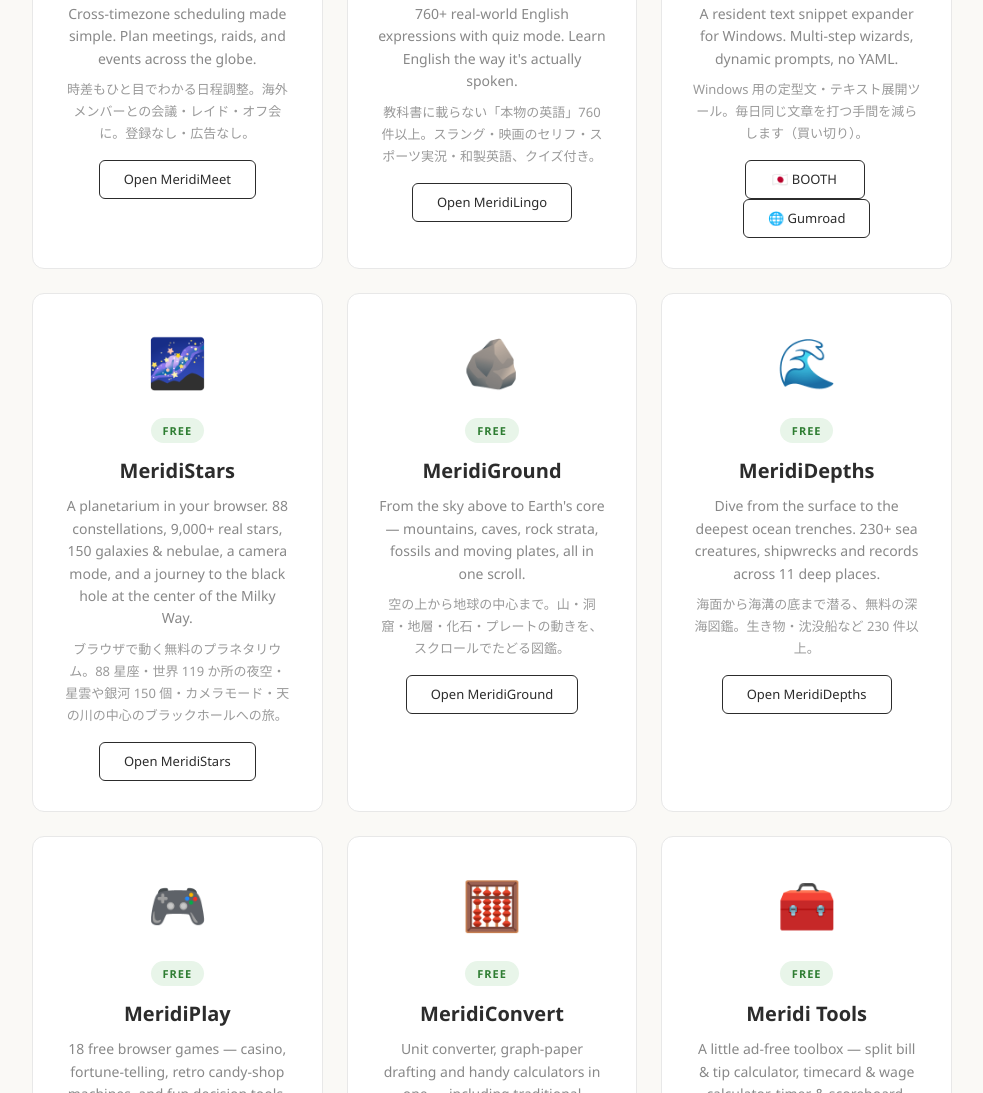
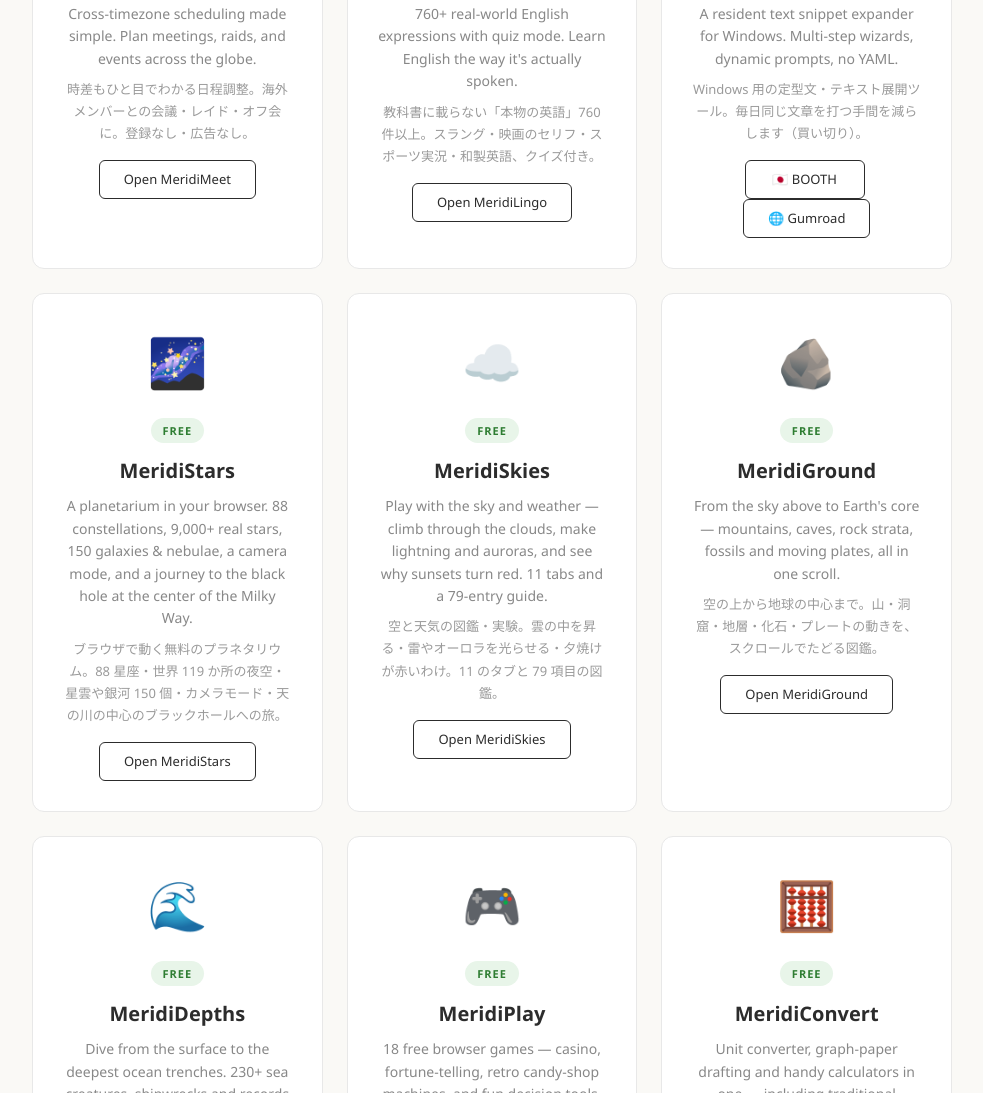
Before and after one commit to meridi-support/meridibrand.com, a plain HTML site: page index.html in a window 1280 px wide. Shown: the part 1046-2139 px from the top of the page, without its empty margins (148-1131 px from the left). Drawn offline with Linux system fonts and the light colour scheme.

Commit message:
Landing page: add MeridiSkies
Added a new product card for MeridiSkies with description and link.

```diff
--- a/index.html
+++ b/index.html
@@ -533,6 +533,15 @@ h2 small.ja{font-size:.6em;opacity:.7;letter-spacing:0}
     </div>
 
     <div class="product-card">
+      <div class="product-icon">☁️</div>
+      <span class="badge badge-free">FREE</span>
+      <h3>MeridiSkies</h3>
+      <p>Play with the sky and weather — climb through the clouds, make lightning and auroras, and see why sunsets turn red. 11 tabs and a 79-entry guide.</p>
+      <p class="ja" lang="ja">空と天気の図鑑・実験。雲の中を昇る・雷やオーロラを光らせる・夕焼けが赤いわけ。11 のタブと 79 項目の図鑑。</p>
+      <a href="/skies/" class="product-link">Open MeridiSkies</a>
+    </div>
+
+    <div class="product-card">
       <div class="product-icon">🪨</div>
       <span class="badge badge-free">FREE</span>
       <h3>MeridiGround</h3>
```
